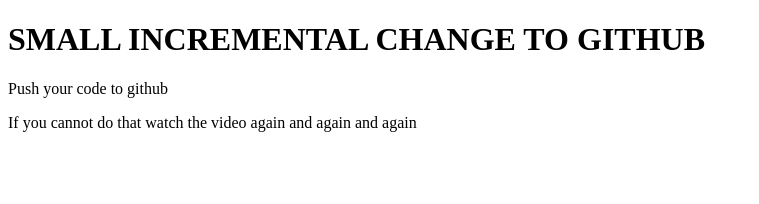
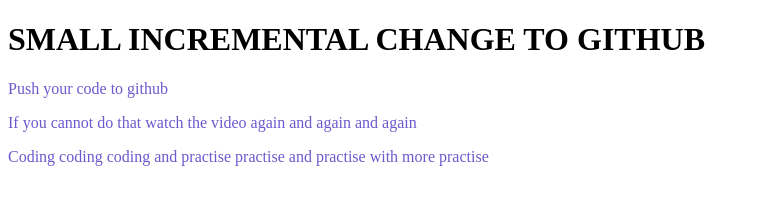
Before and after one commit to avi3175/my-second-repo, a plain HTML site: page index.html in a window 1280 px wide. Shown: the whole page, without its empty margins (0-759 px from the left). Drawn offline with Linux system fonts and the light colour scheme.

Commit message:
Style has added

```diff
--- a/index.html
+++ b/index.html
@@ -4,11 +4,13 @@
     <meta charset="UTF-8">
     <meta http-equiv="X-UA-Compatible" content="IE=edge">
     <meta name="viewport" content="width=device-width, initial-scale=1.0">
+    <link rel="stylesheet" href="style.css">
     <title>My second github repo</title>
 </head>
 <body>
     <h1>SMALL INCREMENTAL CHANGE TO GITHUB</h1>
     <p>Push your code to github</p>
     <p>If you cannot do that watch the video again and again and again</p>
+    <p>Coding coding coding and practise practise and practise with more practise</p>
 </body>
 </html>
--- /dev/null
+++ b/style.css
@@ -0,0 +1,3 @@
+p{
+    color: slateblue;
+}
```
